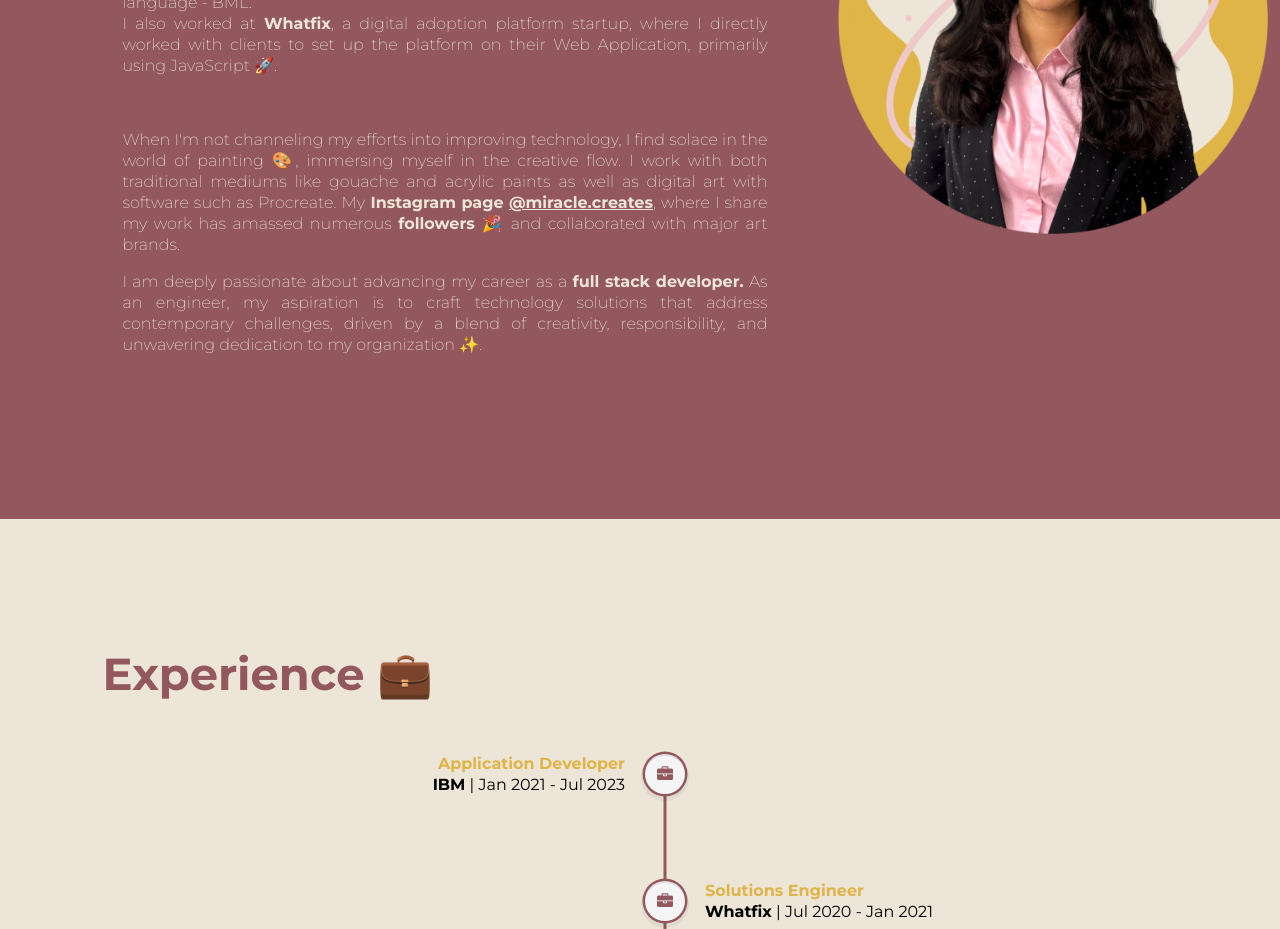
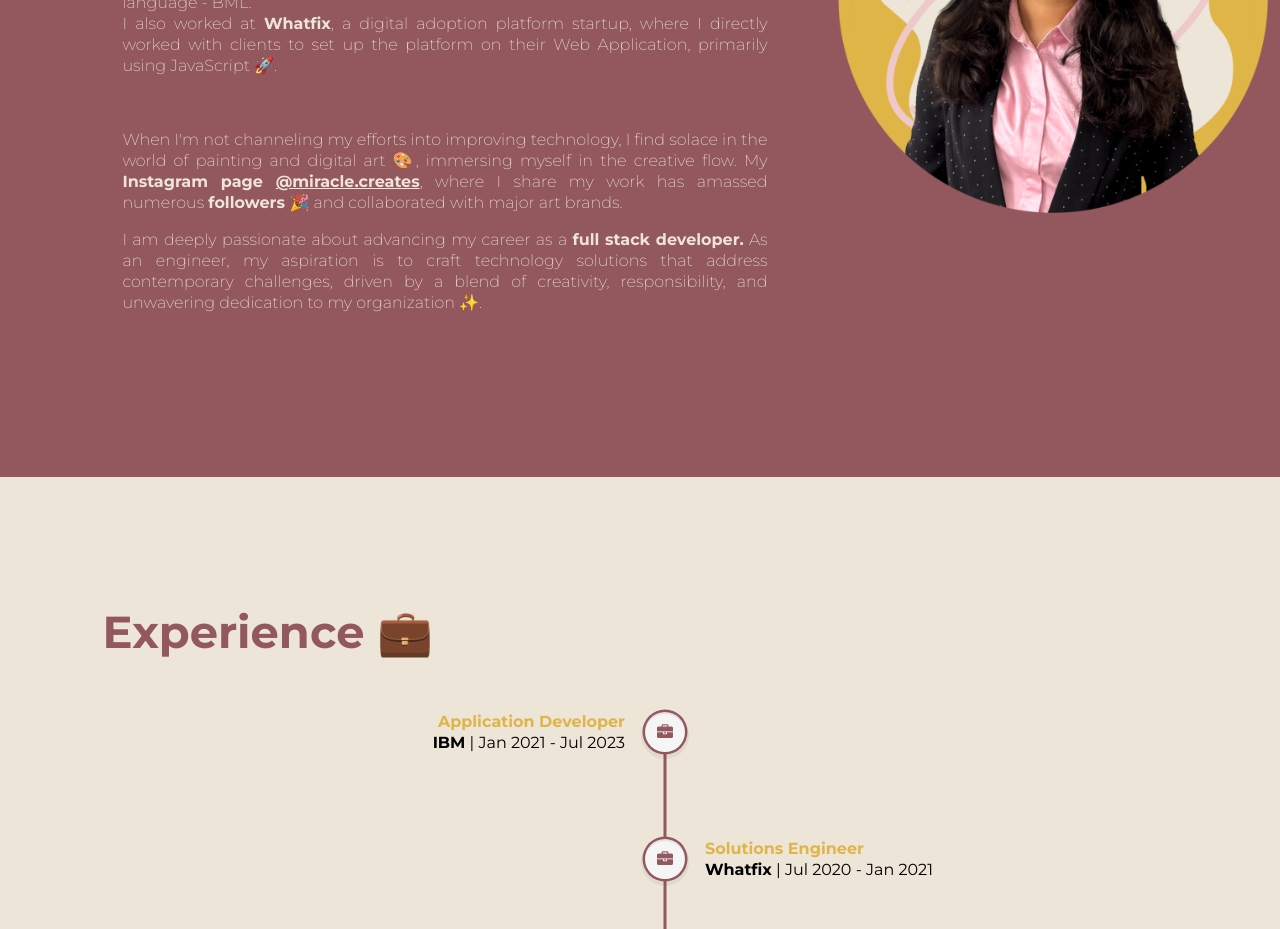
Before and after one commit to karishmahegde/portfolio, a React (Create React App) app: page / in a window 1280 px wide. Shown: the part 1200-2129 px from the top of the page. Built offline with nearby package versions, Linux system fonts and the light colour scheme.

Commit message:
Update 2025 - refinements

```diff
--- a/src/components/About.js
+++ b/src/components/About.js
@@ -32,10 +32,8 @@ export default function About(props) {
             <br />
             <p>
               When I'm not channeling my efforts into improving technology, I
-              find solace in the world of painting 🎨, immersing myself in the
-              creative flow. I work with both traditional mediums like gouache
-              and acrylic paints as well as digital art with software such as
-              Procreate. My
+              find solace in the world of painting and digital art 🎨, immersing
+              myself in the creative flow. My
               <b>
                 {" "}
                 Instagram page{" "}
```
Also changed, not shown: 1 other file (tests, documents, lock files or other folders).
